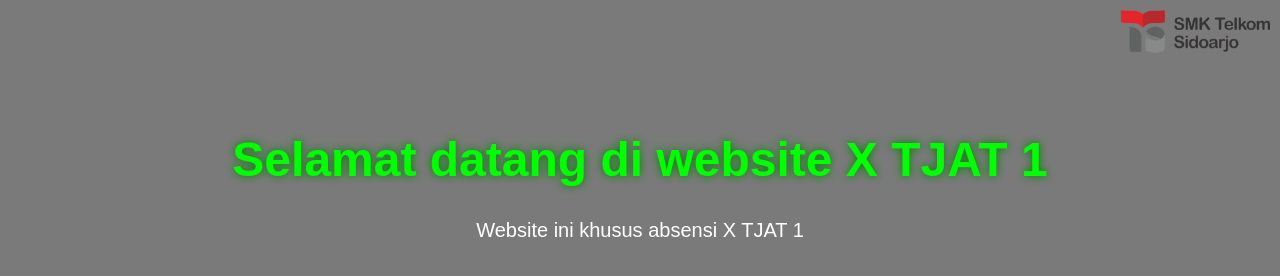
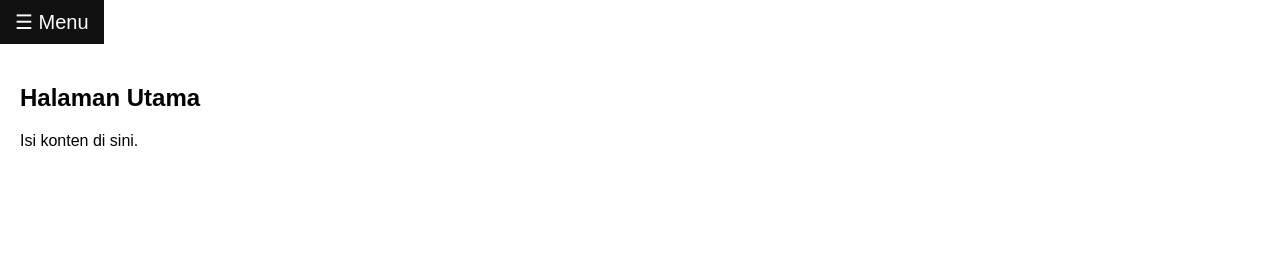
Before and after one commit to AryaWasHere/Website-Xtjat1, a plain HTML site: page dashboard.html in a window 1280 px wide. Drawn offline with Linux system fonts and the light colour scheme.

Commit message:
dashboard.html

```diff
--- a/dashboard.html
+++ b/dashboard.html
@@ -1,53 +1,78 @@
 <!DOCTYPE html>
 <html>
 <head>
-  <title>SMK TELKOM SIDOARJO</title>
+  <title>Toggle Sidebar</title>
   <style>
     body {
-      background-color: #7a7a7a;
+      font-family: Arial;
       margin: 0;
-      padding: 100px 20px;
-      font-family: Arial, sans-serif; /* Gunakan font bawaan */
-      color: white;
-      text-align: center;
     }
 
-    h1 {
-      font-size: 48px;
-      animation: rgbGlow 4s infinite;
-      text-shadow: 0 0 10px white, 0 0 20p red, 0 0 30px blue;
+    .sidebar {
+      height: 100%;
+      width: 0;
+      position: fixed;
+      z-index: 1;
+      top: 0;
+      left: 0;
+      background-color: #111;
+      overflow-x: hidden;
+      transition: 0.3s;
+      padding-top: 60px;
     }
 
-    @keyframes rgbGlow {
-      0% {color: rgb(255, 0, 0); text-shadow: 0 0 10px red;}
-      25% { color : rgb(0, 255, 0);text-shadow: 0 0 10px green;}
-      50% { color : rgb(0, 0, 255);text-shadow: 0 0 10px blue;}
-      75% { color : rgb(255, 255, 0);text-shadow: 0 0 10px yellow;}
-      100% { color : rgb(255, 0, 0);text-shadow: 0 0 10px red;}
+    .sidebar a {
+      padding: 10px 15px;
+      text-decoration: none;
+      font-size: 18px;
+      color: white;
+      display: block;
     }
 
-    p {
-      font-size: 20px;
-      margin-top: 0;
+    .sidebar a:hover {
+      background-color: #575757;
     }
 
-    .logo {
-      position: absolute;
-      top: 20px;
-      right: 20px;
-      width: 80px;
+    .openbtn {
+      font-size: 20px;
+      cursor: pointer;
+      background-color: #111;
+      color: white;
+      padding: 10px 15px;
+      border: none;
+    }
+
+    .main {
+      margin-left: 0;
+      padding: 20px;
     }
   </style>
 </head>
 <body>
 
-  <!-- Logo di pojok kanan atas -->
-<img src="Logo_SMK.png" alt="Logo SMK Telkom Sidoarjo"
-        style="position: fixed; top: 10px; right: 10px; width: 150px; height: autoE;"
+  <button class="openbtn" onclick="toggleSidebar()">☰ Menu</button>
 
-  <!-- Judul & deskripsi -->
-  <h1>Selamat datang di website X TJAT 1</h1>
-  <p>Website ini khusus absensi X TJAT 1</p>
+  <div id="mySidebar" class="sidebar">
+    <a href="#">Dashboard</a>
+    <a href="#">Settings</a>
+    <a href="#">Logout</a>
+  </div>
+
+  <div class="main">
+    <h2>Halaman Utama</h2>
+    <p>Isi konten di sini.</p>
+  </div>
+
+  <script>
+    function toggleSidebar() {
+      var sidebar = document.getElementById("mySidebar");
+      if (sidebar.style.width === "200px") {
+        sidebar.style.width = "0";
+      } else {
+        sidebar.style.width = "200px";
+      }
+    }
+  </script>
 
 </body>
 </html>
```
